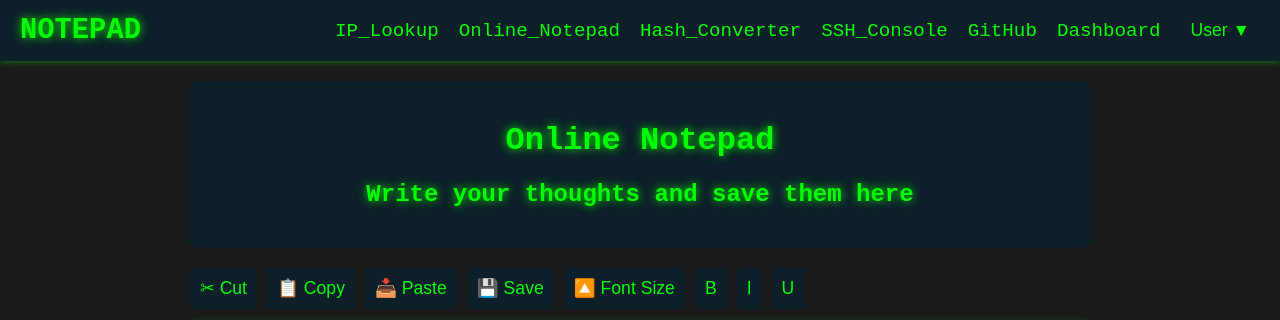
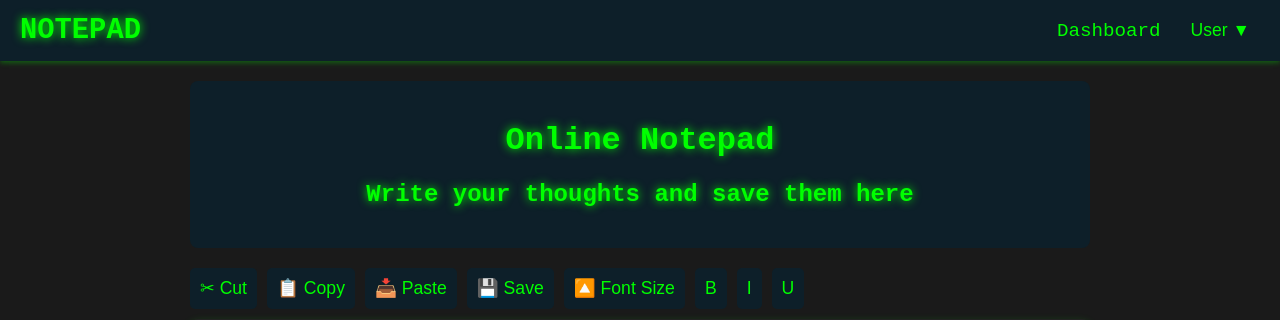
Before and after one commit to ALLSafeSecurityORG/ALLsafe, a Flask app: page /note_pad in a window 1280 px wide. Shown: the top 320 px of the page. Run offline with Flask 3, Linux system fonts and the light colour scheme; a user stored in the database is signed in; data that the repository does not hold is empty; parts of the project's set-up code (start-up, migrations or seed data) failed here and were passed over.

Commit message:
Update note_pad.html

```diff
--- a/Final-proj/templates/note_pad.html
+++ b/Final-proj/templates/note_pad.html
@@ -205,17 +205,13 @@
     <div class="navbar">
         <div class="logo">Notepad</div>
         <div class="navbar-links">
-            <a href="{{ url_for('routes.ip_lookup') }}">IP_Lookup</a>
-            <a href="{{ url_for('routes.note_pad') }}">Online_Notepad</a>
-            <a href="{{ url_for('routes.hash_converter_page') }}">Hash_Converter</a>
-            <a href="{{ url_for('routes.ssh_console') }}">SSH_Console</a>
-            <a href="https://www.github.com" target="_blank">GitHub</a>
             <a href="dashboard">Dashboard</a>
             <div class="user-dropdown">
                 <button class="user-dropdown-btn">User ▼</button>
                 <div class="user-dropdown-content">
-                    <a href="{{ url_for('routes.profile') }}">Profile</a>
-                    <a href="{{ url_for('routes.logout') }}">Log out</a>
+                    <a href="#">Profile</a>
+                    <a href="#">Settings</a>
+                    <a href="/logout">Logout</a>
                 </div>
             </div>
         </div>
```
